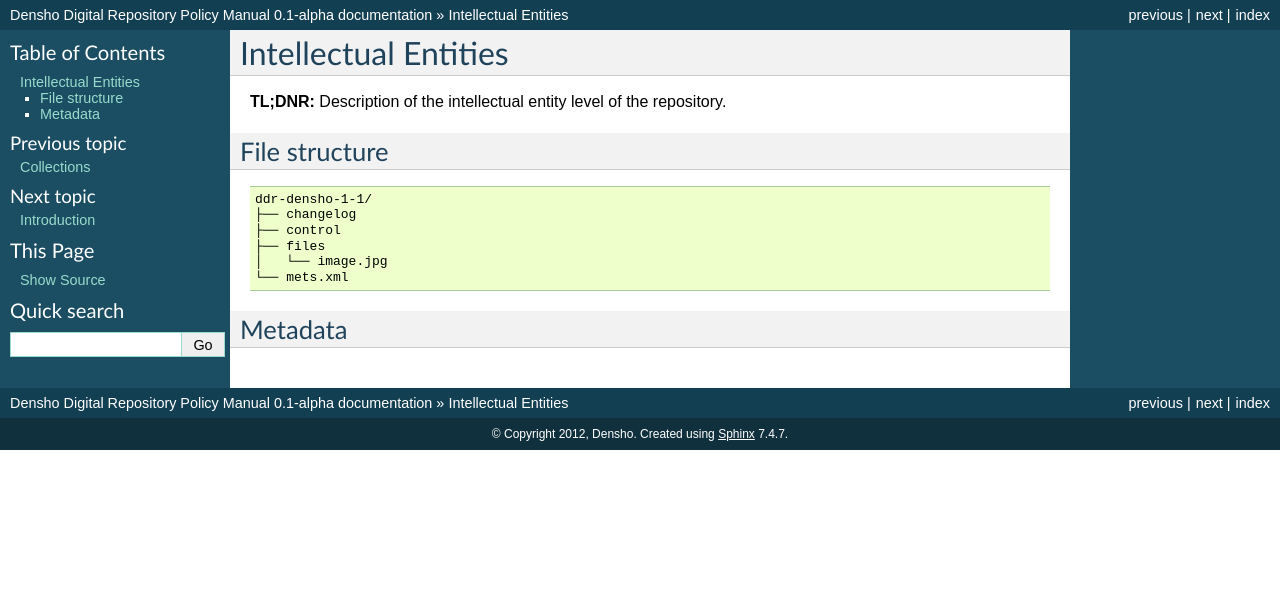
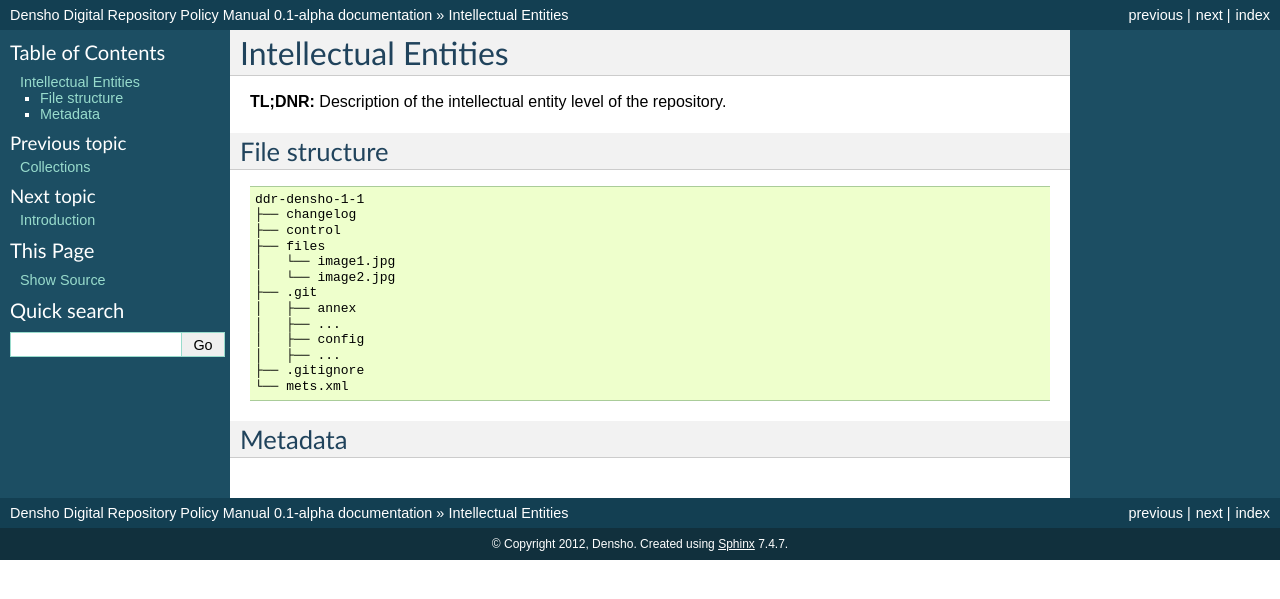
Before and after one commit to denshoproject/ddr-manual, a Sphinx documentation site: the page built from source/structure/entities.rst, in a window 1280 px wide. Shown: the top 599 px of the page. Built offline with Sphinx 7.4.7, drawn with Linux system fonts in a browser that asks for light colours; pages that are not in the unit, such as notebooks, are missing from menus.

Commit message:
include git/git-annex files
NOTE: git/git-annex files will eventually migrate to the collection level.

```diff
--- a/source/structure/entities.rst
+++ b/source/structure/entities.rst
@@ -10,11 +10,18 @@ File structure
 
 ::
 
-    ddr-densho-1-1/
+    ddr-densho-1-1
     ├── changelog
     ├── control
     ├── files
-    │   └── image.jpg
+    │   └── image1.jpg
+    │   └── image2.jpg
+    ├── .git
+    │   ├── annex
+    │   ├── ...
+    │   ├── config
+    │   ├── ...
+    ├── .gitignore
     └── mets.xml
 
 
```
